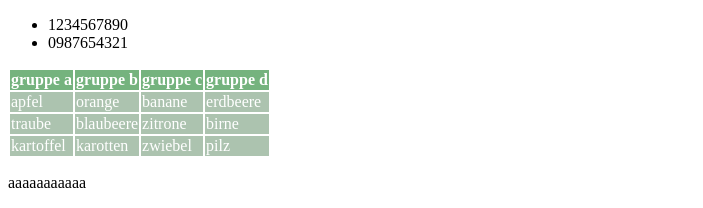
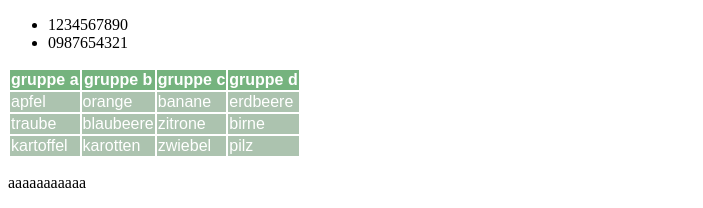
Before and after one commit to zt25op/zt25op.github.io, a plain HTML site: page index.html in a window 1280 px wide. Shown: the part 645-853 px from the top of the page, without its empty margins (0-703 px from the left). Drawn offline with Linux system fonts and the light colour scheme.

Commit message:
css font family

```diff
--- a/index.html
+++ b/index.html
@@ -9,8 +9,8 @@
         td { background-color: rgb(172, 195, 175); }
         th { color: rgb(255, 255, 255); }
         td { color: rgb(255, 255, 255); }
-        th {font: sans-serif;}
-        td {font: sans-serif;}
+        th { font-family: sans-serif; }
+        td { font-family: sans-serif; }
     </style>
 </head>
 <body>
```
